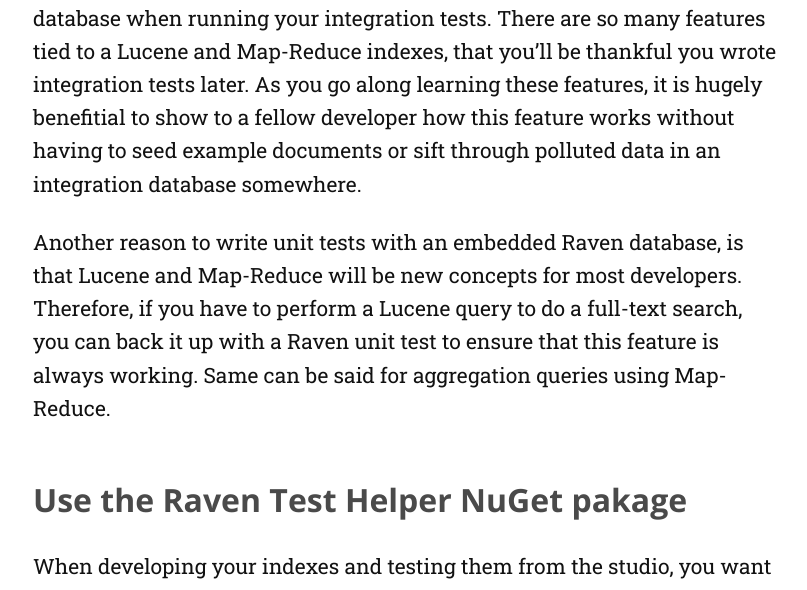
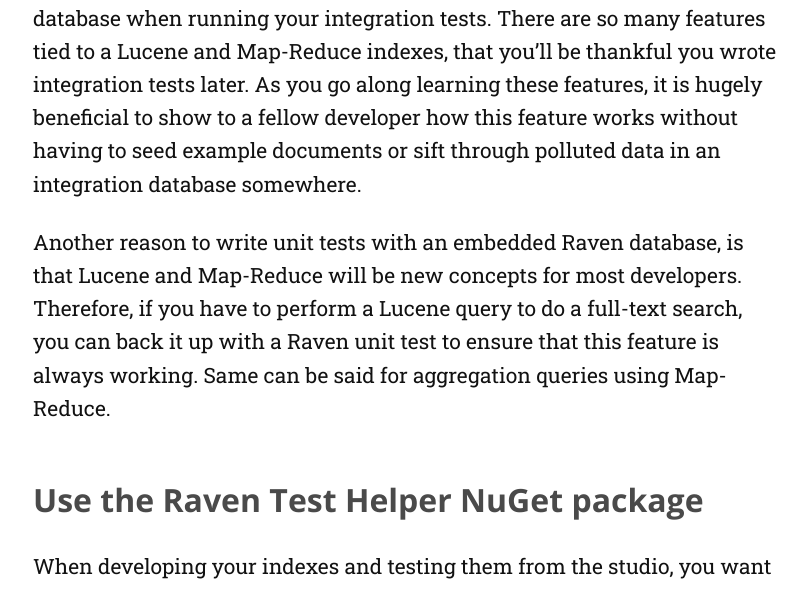
Before and after one commit to justin-vanwinkle/fgauna12.github.io, a Jekyll site: the page built from _posts/2017-3-13-RavenLessonsLearnedPart2.markdown, in a window 1280 px wide and 900 px high, scrolled down 281 px. Shown: the part 289-879 px from the top of the window, without its empty margins (232-1039 px from the left). Built offline with Jekyll 4.4.1, drawn with Linux system fonts in a browser that asks for light colours; nearby versions of some CDN libraries; comment, search, counter and statistics services are not loaded; some of the changed text lies outside the part shown.

Commit message:
Spell check

```diff
--- a/_posts/2017-3-13-RavenLessonsLearnedPart2.markdown
+++ b/_posts/2017-3-13-RavenLessonsLearnedPart2.markdown
@@ -13,14 +13,14 @@
 
 One of the best features in RavenDB, is the ability to use a full in-memory database when running your integration tests.
 There are so many features tied to a Lucene and Map-Reduce indexes, that you'll be thankful you wrote integration tests later.
-As you go along learning these features, it is hugely benefitial to show to a fellow developer how this feature works without having to seed example documents or sift through polluted data in an integration database somewhere.
+As you go along learning these features, it is hugely beneficial to show to a fellow developer how this feature works without having to seed example documents or sift through polluted data in an integration database somewhere.
 
 Another reason to write unit tests with an embedded Raven database, is that Lucene and Map-Reduce will be new concepts for most developers.
 Therefore, if you have to perform a Lucene query to do a full-text search, you can back it up with a Raven unit test to ensure that this feature is always working.
 Same can be said for aggregation queries using Map-Reduce.
 
 
-### Use the Raven Test Helper NuGet pakage
+### Use the Raven Test Helper NuGet package
 When developing your indexes and testing them from the studio, you want to make sure that it's not wasted work. Spent a little extra time creating automated tests with the [Raven Test Helper NuGet](https://www.nuget.org/packages/RavenDB.Tests.Helpers/)  package.
 These tests pay huge dividends since *you're running an embedded version of RavenDB* and your tests don't have to be dependant on some server.
 
```
Also changed, not shown: other parts of _posts/2017-3-13-RavenLessonsLearnedPart2.markdown (+2 -2 lines).
